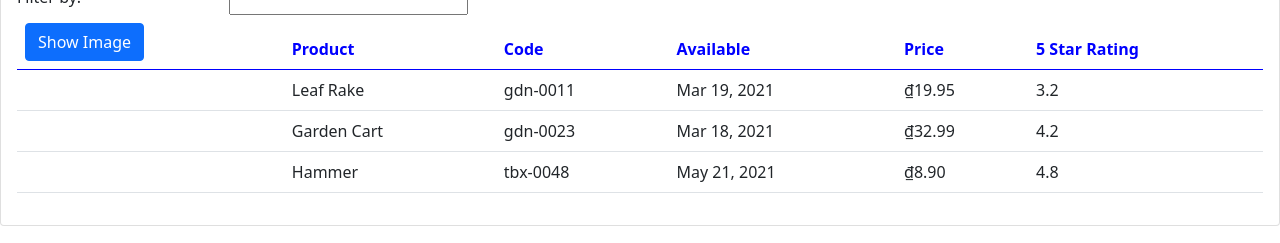
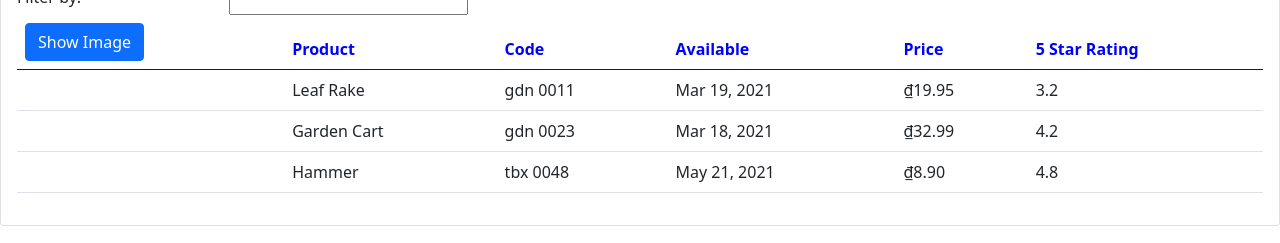
Before and after one commit to tuanta911/first-app, an Angular app: page / in a window 1280 px wide. Shown: the part 129-372 px from the top of the page. Built offline with nearby package versions, Linux system fonts and the light colour scheme.

Commit message:
add custom pipe

```diff
--- a/src/app/app.module.ts
+++ b/src/app/app.module.ts
@@ -5,9 +5,10 @@
 import { AppRoutingModule } from './app-routing.module';
 import { AppComponent } from './app.component';
 import { ProductListComponent } from './product/product-list/product-list.component';
+import { ConvertToSpacePipe } from './shared/convert-to-space.pipe';
 
 @NgModule({
-  declarations: [AppComponent, ProductListComponent],
+  declarations: [AppComponent, ProductListComponent, ConvertToSpacePipe],
   imports: [BrowserModule, FormsModule, AppRoutingModule],
   providers: [],
   bootstrap: [AppComponent],
--- a/src/app/product/product-list/product-list.component.html
+++ b/src/app/product/product-list/product-list.component.html
@@ -37,7 +37,7 @@
               />
             </td>
             <td>{{ product.productName }}</td>
-            <td>{{ product.productCode | lowercase }}</td>
+            <td>{{ product.productCode | lowercase | convertToSpace: "-" }}</td>
             <td>{{ product.releaseDate | date }}</td>
             <td>{{ product.price | currency: "VND":"symbol":"1.2-2" }}</td>
             <td>{{ product.starRating }}</td>
--- /dev/null
+++ b/src/app/shared/convert-to-space.pipe.ts
@@ -0,0 +1,10 @@
+import { Pipe, PipeTransform } from '@angular/core';
+
+@Pipe({
+  name: 'convertToSpace',
+})
+export class ConvertToSpacePipe implements PipeTransform {
+  transform(value: string, character: string): string {
+    return value.replace(character, ' ');
+  }
+}
```
Also changed, not shown: 1 other file (tests, documents, lock files or other folders).
